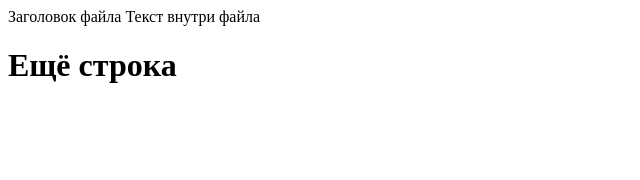
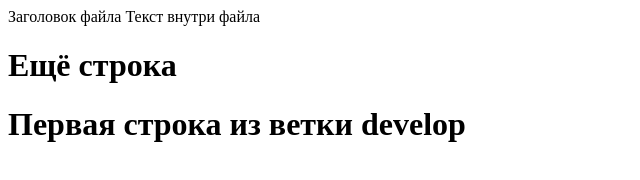
Before and after one commit to unstabled303/first, a plain HTML site: page index.html in a window 1280 px wide. Shown: the whole page, without its empty margins (0-640 px from the left). Drawn offline with Linux system fonts and the light colour scheme.

Commit message:
1stDevelopCommit

```diff
--- a/index.html
+++ b/index.html
@@ -9,5 +9,6 @@
 <body>
     Текст внутри файла
     <h1>Ещё строка</h1>
+    <h1>Первая строка из ветки develop</h1>
 </body>
 </html>
```
